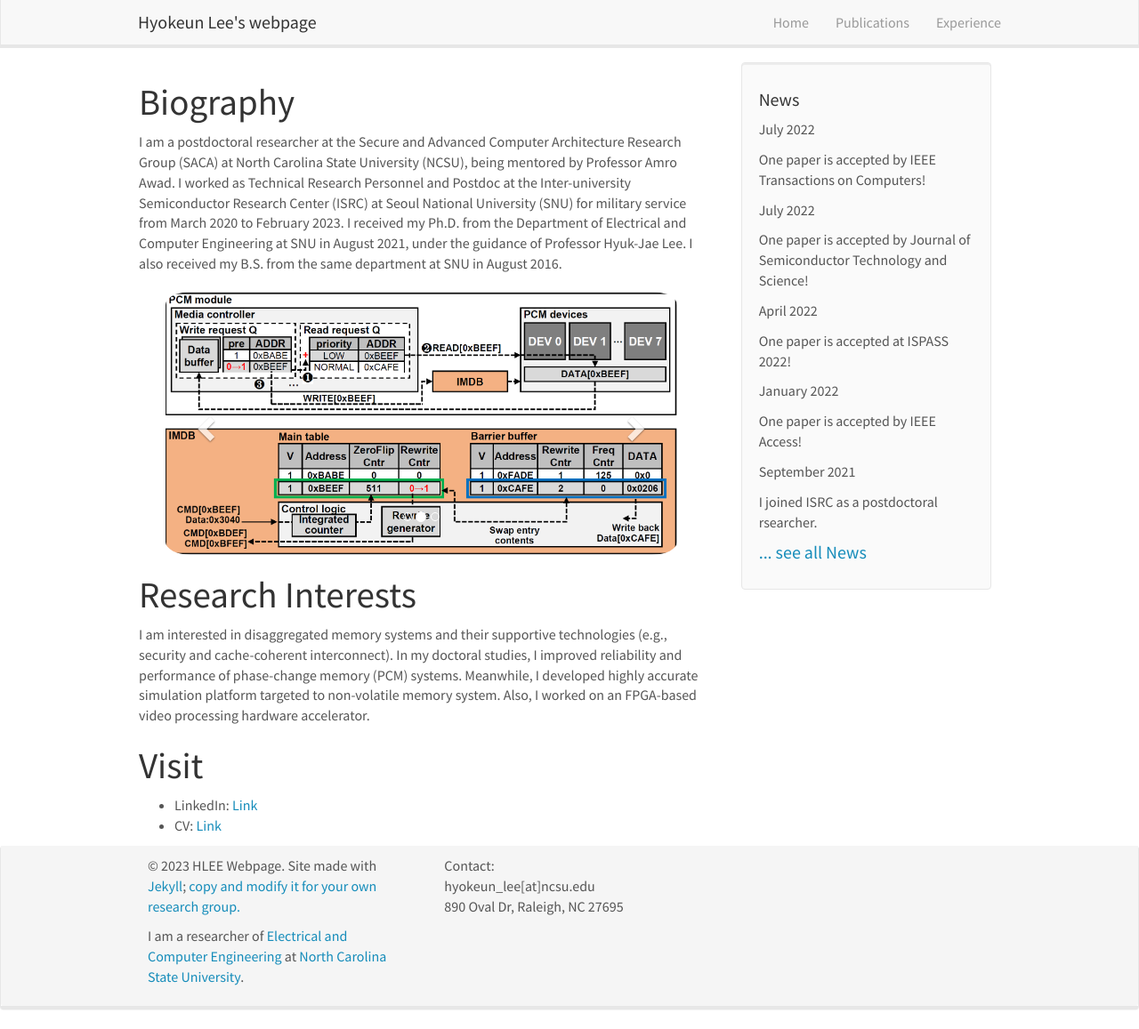
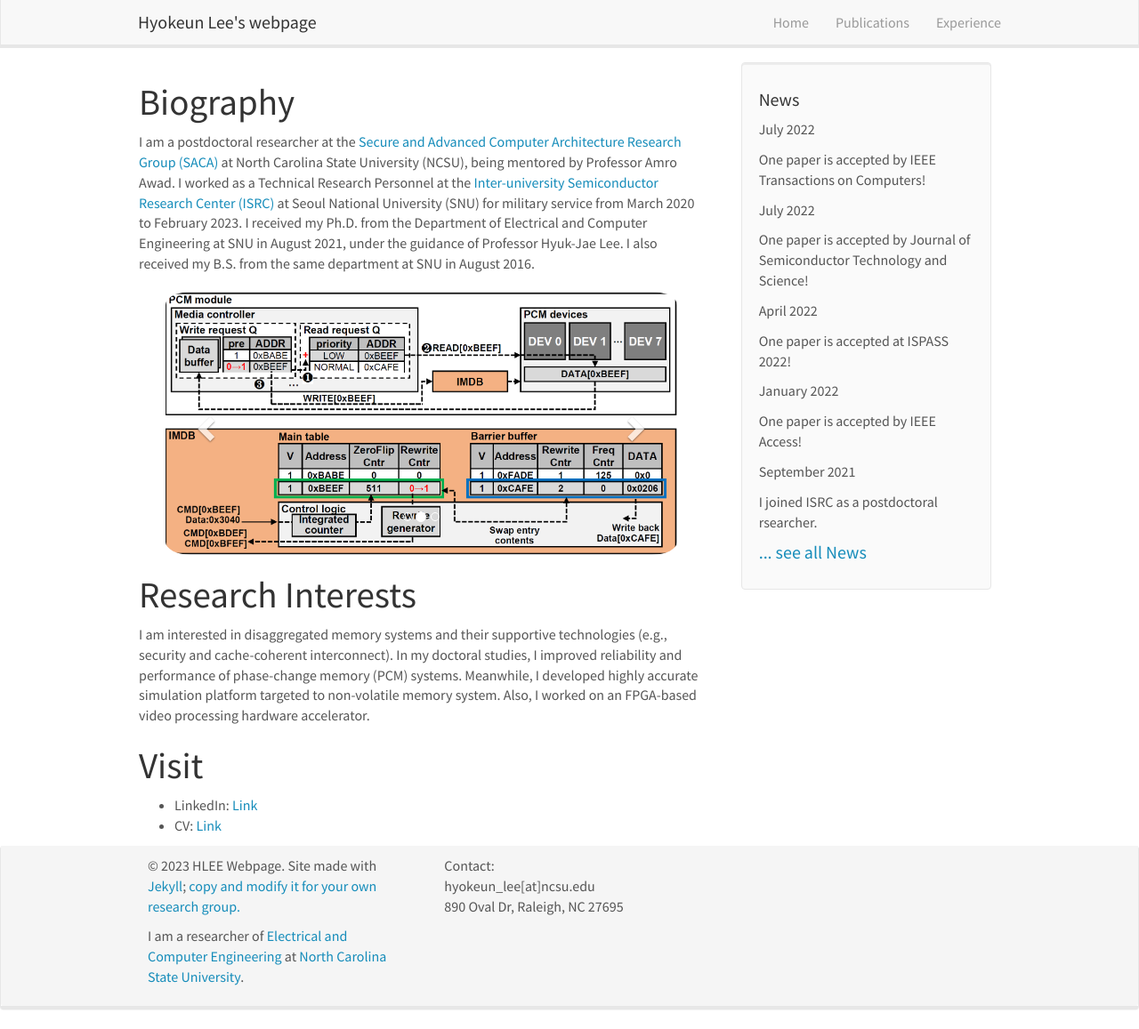
Before and after one commit to La-tale/sms.github.io, a Jekyll site: the page built from _pages/home.md, in a window 1280 px wide and 1157 px high. Shown: the whole window at 89% size. Built offline with Jekyll 4.4.1, drawn with Linux system fonts in a browser that asks for light colours; nearby versions of some CDN libraries.

Commit message:
update bio

```diff
--- a/_pages/home.md
+++ b/_pages/home.md
@@ -8,7 +8,7 @@ permalink: /
 
 # Biography
 
-I am a postdoctoral researcher at the Secure and Advanced Computer Architecture Research Group (SACA) at North Carolina State University (NCSU), being mentored by Professor Amro Awad. I worked as Technical Research Personnel and Postdoc at the Inter-university Semiconductor Research Center (ISRC) at Seoul National University (SNU) for military service from March 2020 to February 2023. I received my Ph.D. from the Department of Electrical and Computer Engineering at SNU in August 2021, under the guidance of Professor Hyuk-Jae Lee. I also received my B.S. from the same department at SNU in August 2016.
+I am a postdoctoral researcher at the [Secure and Advanced Computer Architecture Research Group (SACA)](https://sacagroup.github.io) at North Carolina State University (NCSU), being mentored by Professor Amro Awad. I worked as a Technical Research Personnel at the [Inter-university Semiconductor Research Center (ISRC)](https://isrc.snu.ac.kr/english/htm) at Seoul National University (SNU) for military service from March 2020 to February 2023. I received my Ph.D. from the Department of Electrical and Computer Engineering at SNU in August 2021, under the guidance of Professor Hyuk-Jae Lee. I also received my B.S. from the same department at SNU in August 2016.
 
 
 <div markdown="0" id="carousel" class="carousel slide" data-ride="carousel" data-interval="4000" data-pause="hover" >
```
